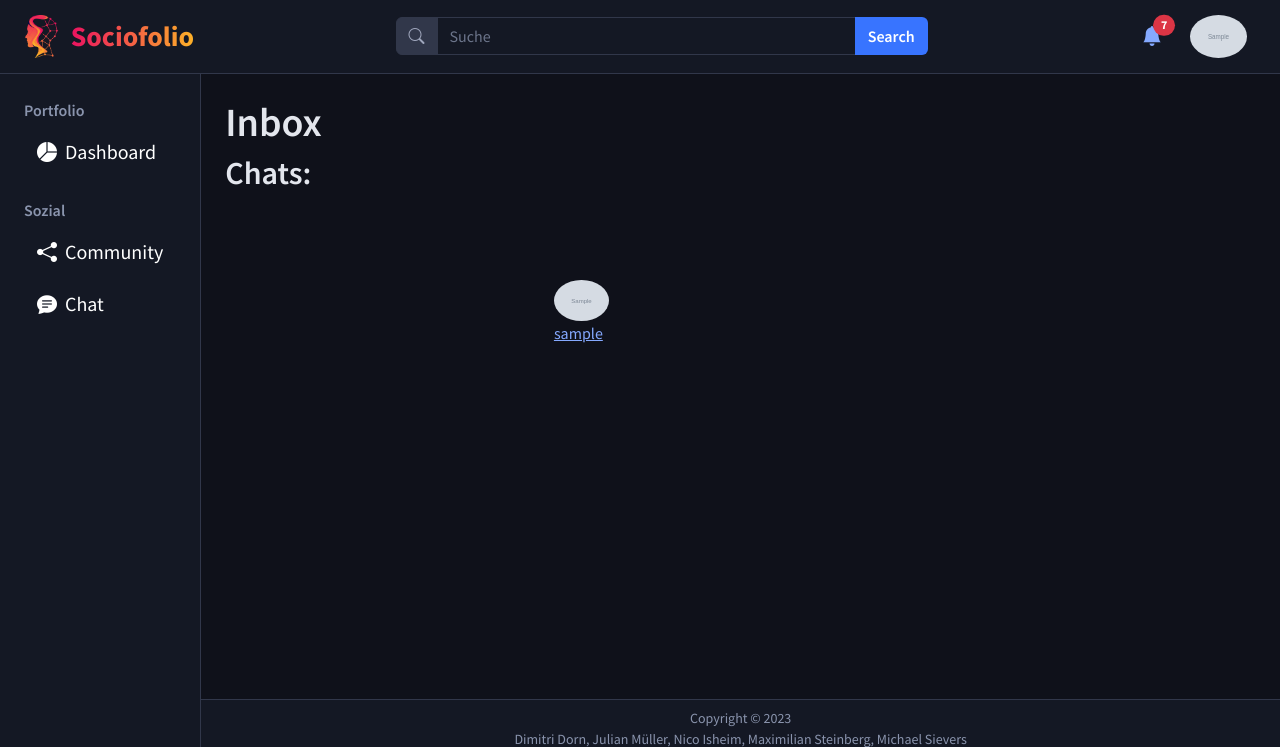
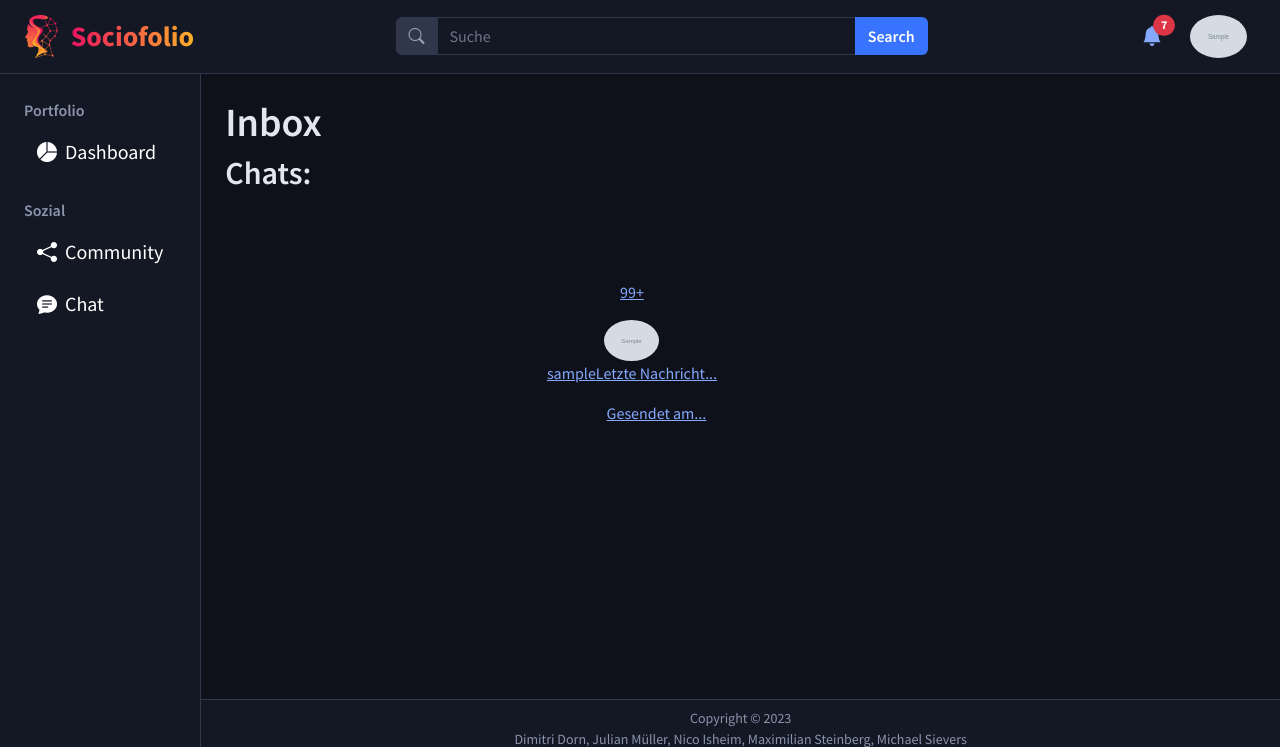
Before and after one commit to STPProjectOrg/software-project, a Django app: page /messaging_app/inbox in a window 1280 px wide. Shown: the top 747 px of the page. Run offline with Django 4.2, Linux system fonts and the light colour scheme; a user stored in the database is signed in; tables that the repository leaves empty hold one stand-in row (values such as "Sample post"); grey boxes marked "Sample" are stand-in pictures; some libraries are stand-ins or nearby versions.

Commit message:
added additional information inbox.html

```diff
--- a/app/messaging_app/templates/messaging_app/inbox.html
+++ b/app/messaging_app/templates/messaging_app/inbox.html
@@ -3,18 +3,23 @@
     <h1>Inbox</h1>
     <h2>Chats:</h2>
 
-    <div class="d-flex">
+    <div class="d-flex flex-row">
         <div class="container mt-5">
-            <div class="d-flex justify-content-center row">
+            <div class="d-flex justify-content-center flex-row">
                 <div class="col-md-5">
                     <div class="p-3 text-center">
                         {% for participant in participants %}
-                        <div class="d-flex flex-row justify-content-between align-items-center mt-3">
-                            <div class="d-flex flex-row align-items-center">
+                        <div class="d-flex justify-content-between align-items-center mt-3">
+                            <div class="d-flex align-items-center">
                                 <a href="{% url 'messaging_app:inbox_chat' participant.participant.username %}">
+                                <p name="platzhalter für ungelesene nachrichten">99+</p>
                                 <img class="rounded-circle" src="{{participant.participant_pic}}" width="55">
-                                <div class="d-flex flex-column align-items-start ml-3">
+                                <div class="d-flex flex-row align-items-start">
                                     <p>{{ participant.participant.username }}</p>
+                                    <div>
+                                        <p>Letzte Nachricht...</p>
+                                        <p>Gesendet am...</p>
+                                    </div>
                                 </div>
                                 </a>
                             </div>
```
